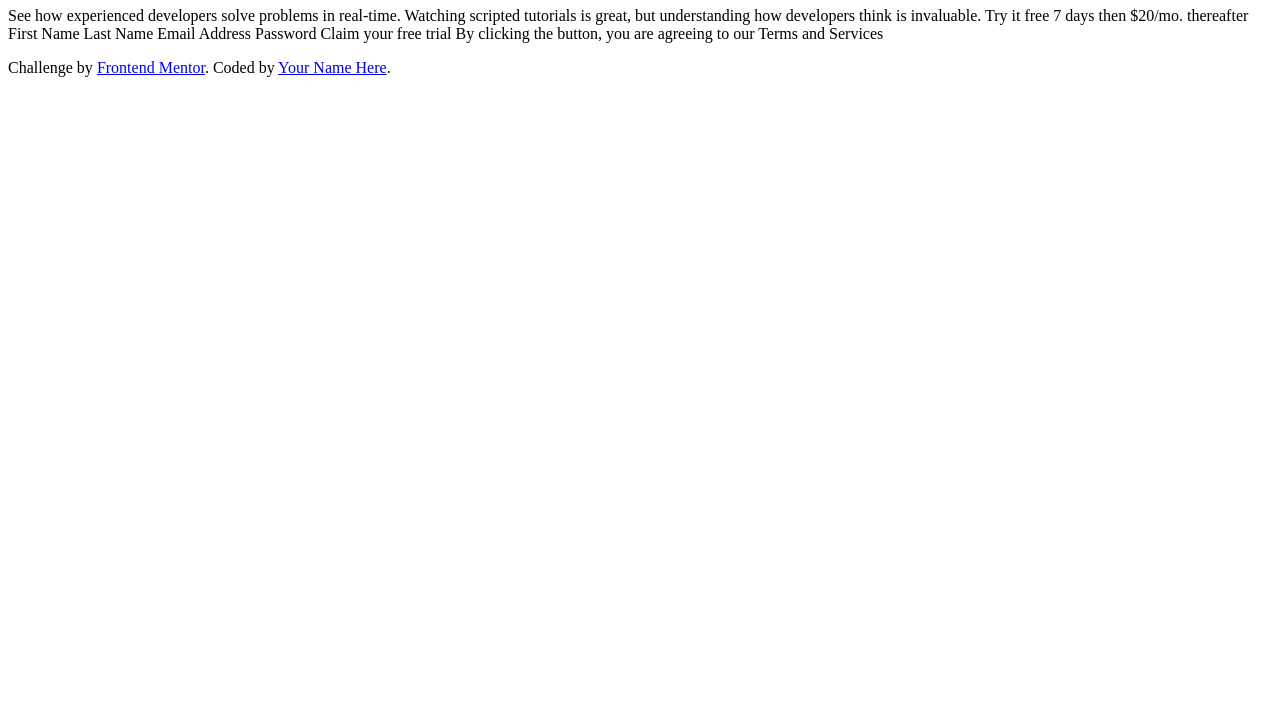
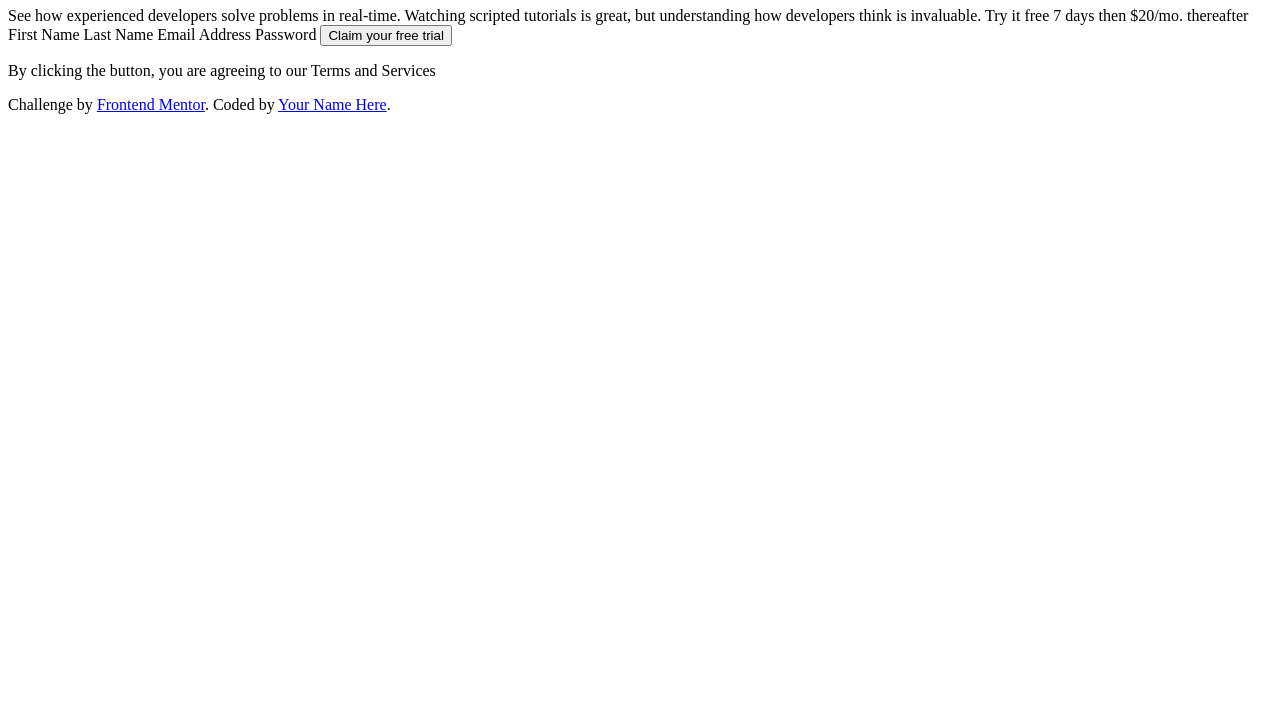
Before and after one commit to elic4vet/sign-up-form, a plain HTML site: page index.html in a window 1280 px wide. Shown: the part 73-800 px from the top of the page. Drawn offline with Linux system fonts and the light colour scheme.

Commit message:
Update index.html

```diff
--- a/index.html
+++ b/index.html
@@ -11,8 +11,13 @@
     See how experienced developers solve problems in real-time. Watching
     scripted tutorials is great, but understanding how developers think is
     invaluable. Try it free 7 days then $20/mo. thereafter First Name Last Name
-    Email Address Password Claim your free trial By clicking the button, you are
-    agreeing to our Terms and Services
+    Email Address Password
+
+    <button class="submit">Claim your free trial</button>
+
+    <p class="">
+      By clicking the button, you are agreeing to our Terms and Services
+    </p>
 
     <footer>
       <p class="attribution">
```
